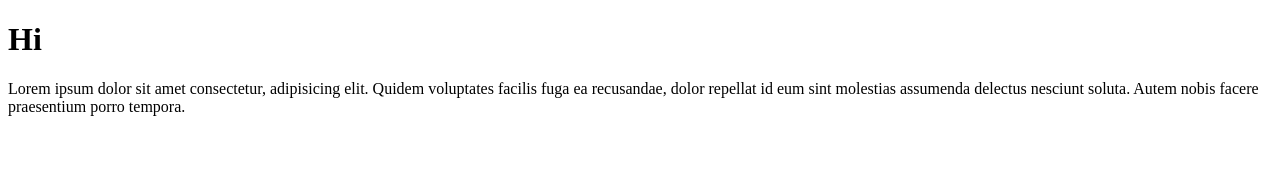
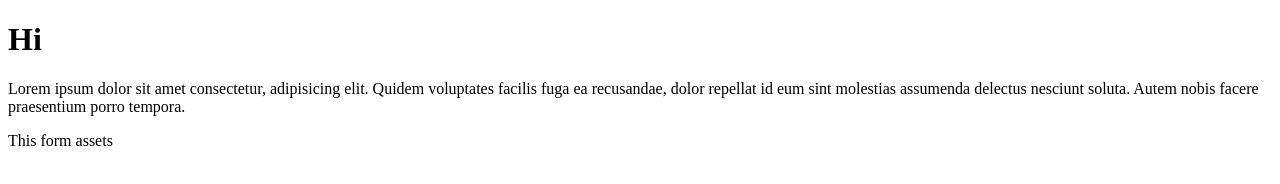
Before and after one commit to Nareerak068/CAS_2025, a plain HTML site: page index.html in a window 1280 px wide. Drawn offline with Linux system fonts and the light colour scheme.

Commit message:
Update index.html

```diff
--- a/index.html
+++ b/index.html
@@ -8,5 +8,8 @@
 <body>
     <h1>Hi</h1>
     <p>Lorem ipsum dolor sit amet consectetur, adipisicing elit. Quidem voluptates facilis fuga ea recusandae, dolor repellat id eum sint molestias assumenda delectus nesciunt soluta. Autem nobis facere praesentium porro tempora.</p>
+    <main>
+        This form assets
+    </main>
 </body>
 </html>
```
